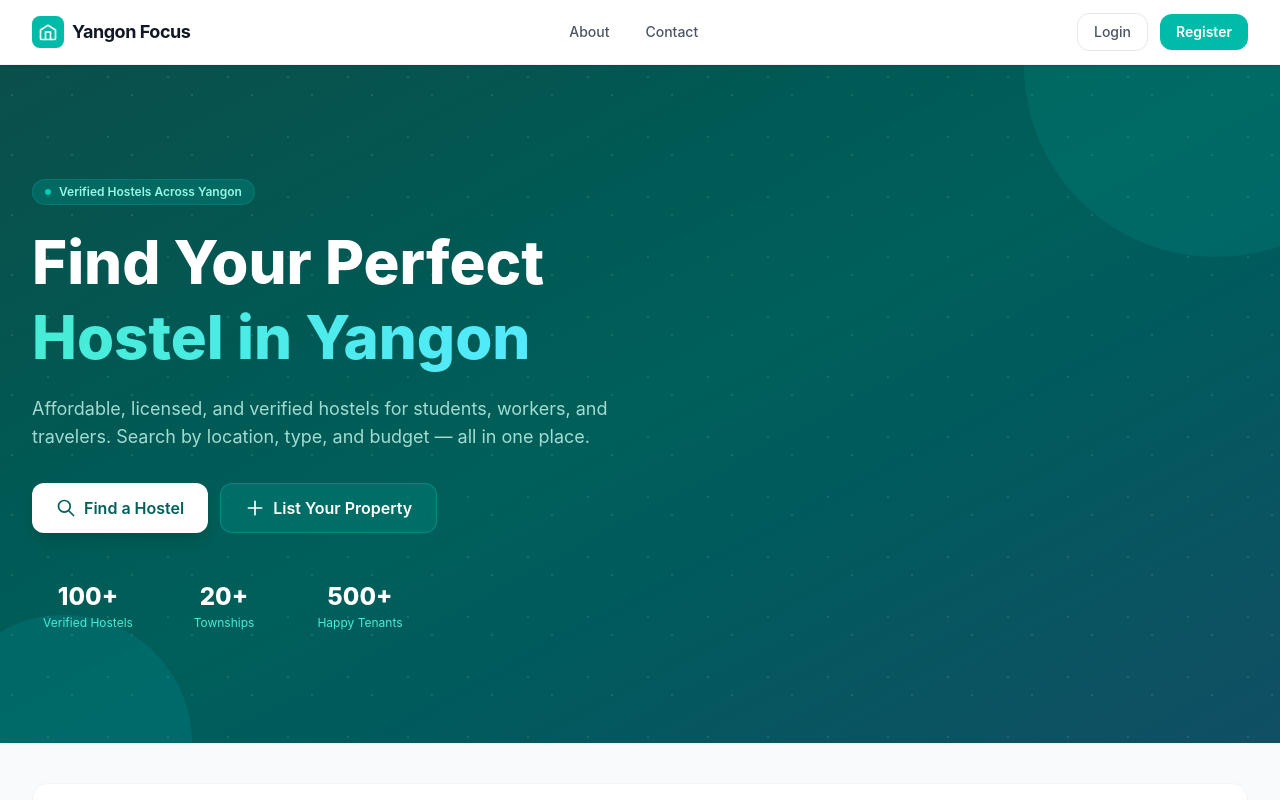
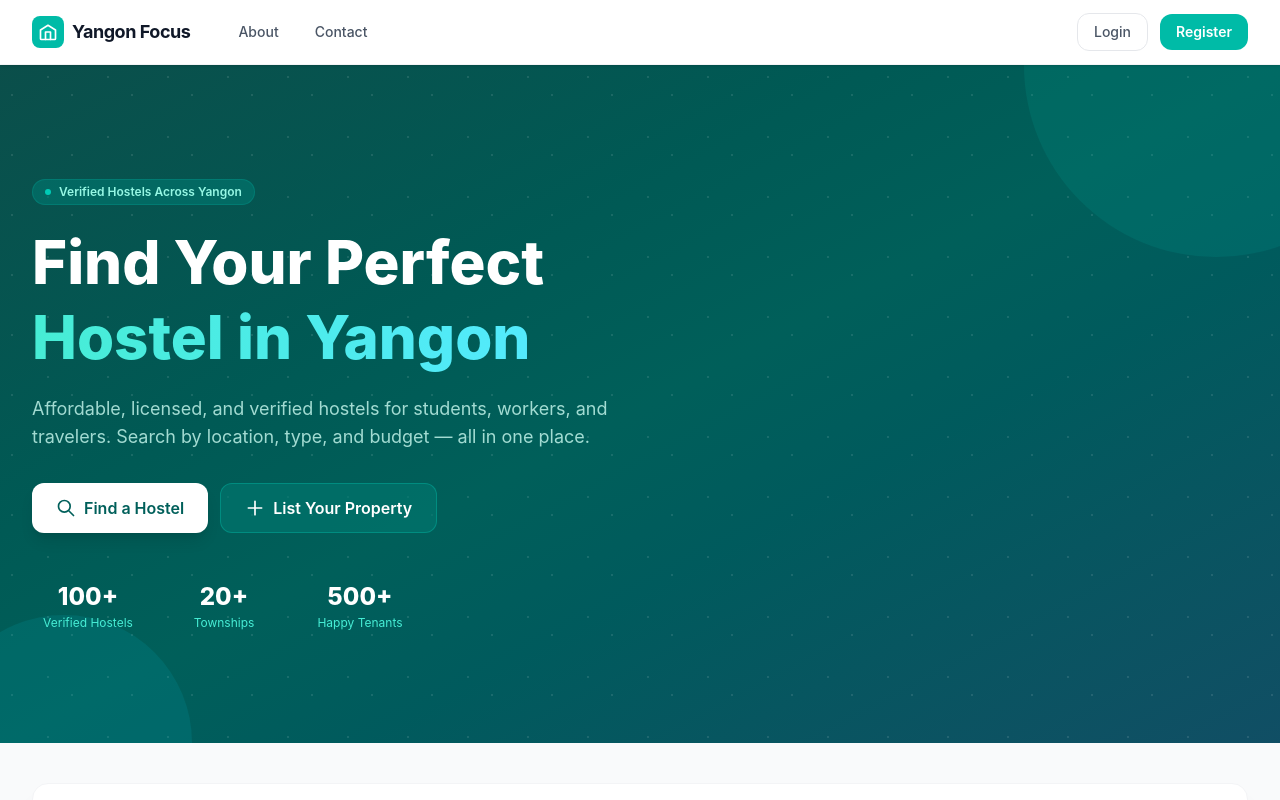
Before and after one commit to PoneNyaSoeNyunt/yangon_focus, a React app in the folder frontend/: page / in a window 1280 px wide. Shown: the top 800 px of the page. Built offline with nearby package versions, Linux system fonts and the light colour scheme; no server answers; the HTML template or start-up script is replaced by a standard one.

Commit message:
fix: adjust navbar layout - logo left, tabs centered, auth buttons right

```diff
--- a/frontend/src/components/public/Navbar.jsx
+++ b/frontend/src/components/public/Navbar.jsx
@@ -21,8 +21,8 @@ const Navbar = () => {
   return (
     <nav className="sticky top-0 z-40 bg-white/95 backdrop-blur border-b border-gray-100 shadow-sm">
       <div className="max-w-7xl mx-auto px-4 sm:px-6 lg:px-8">
-        <div className="flex items-center justify-between h-16">
-          <Link to="/" className="flex items-center gap-2 flex-shrink-0">
+        <div className="flex items-center h-16">
+          <Link to="/" className="flex items-center gap-2 flex-shrink-0 mr-8">
             <div className="w-8 h-8 rounded-lg bg-teal-500 flex items-center justify-center">
               <svg className="w-5 h-5 text-white" fill="none" stroke="currentColor" viewBox="0 0 24 24">
                 <path strokeLinecap="round" strokeLinejoin="round" strokeWidth={2}
@@ -33,7 +33,7 @@ const Navbar = () => {
             <span className="text-lg font-bold text-gray-900 tracking-tight">Yangon Focus</span>
           </Link>
 
-          <div className="hidden md:flex items-center gap-1">
+          <div className="hidden md:flex items-center gap-1 flex-1">
             <a href="#about"
               className="px-4 py-2 text-sm font-medium text-gray-600 hover:text-teal-600 hover:bg-teal-50 rounded-lg transition">
               About
@@ -44,7 +44,7 @@ const Navbar = () => {
             </a>
           </div>
 
-          <div className="hidden md:flex items-center gap-3">
+          <div className="hidden md:flex items-center gap-3 ml-auto">
             {isAuthenticated ? (
               <>
                 <span className="text-sm text-gray-500">Hi, {user?.full_name?.split(' ')[0]}</span>
```
